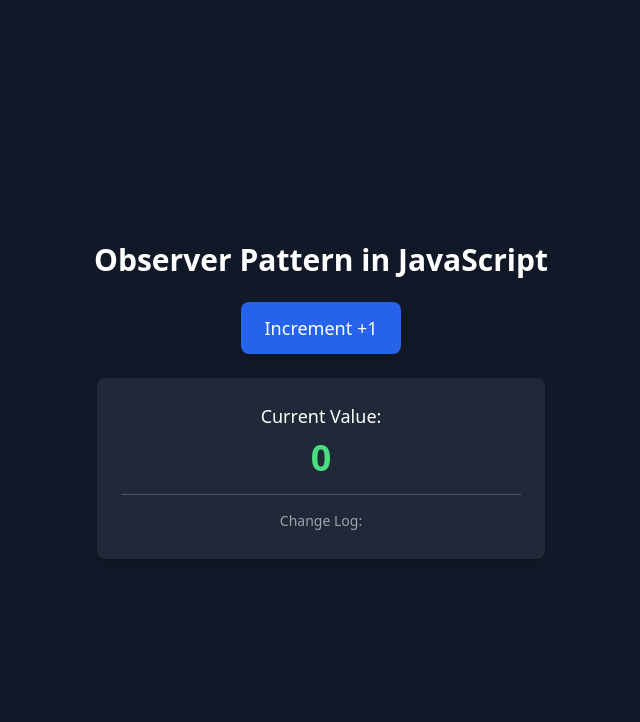
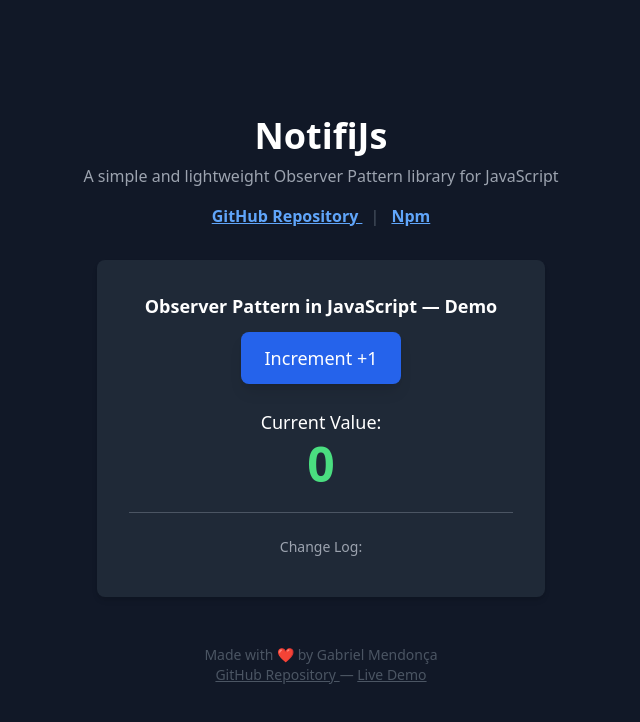
Before and after one commit to MendoncaGabriel/Notifi-Js, a website: page index.htm in a window 1280 px wide. Shown: the whole page, without its empty margins (319-959 px from the left). Drawn offline with nearby package versions, Linux system fonts and the light colour scheme.

Commit message:
fix: name lib and chage demo

```diff
--- a/index.htm
+++ b/index.htm
@@ -2,31 +2,61 @@
 <html lang="en">
 <head>
   <meta charset="UTF-8" />
-    <meta name="viewport" content="width=device-width, initial-scale=1.0" />
-    <title>Observer Pattern Demo</title>
+  <meta name="viewport" content="width=device-width, initial-scale=1" />
+  <title>NotifiJs - Observer Pattern Demo</title>
   <script src="https://cdn.tailwindcss.com"></script>
   <script src="index.js"></script>
 </head>
 <body class="bg-gray-900 text-white min-h-screen flex flex-col items-center justify-center p-6">
-    <h1 class="text-3xl font-bold mb-6 text-center">Observer Pattern in JavaScript</h1>
+
+  <header class="mb-8 text-center max-w-xl">
+    <h1 class="text-4xl font-extrabold mb-2">NotifiJs</h1>
+    <p class="text-gray-400 mb-4">A simple and lightweight Observer Pattern library for JavaScript</p>
+    <a href="https://github.com/MendoncaGabriel/Notifi-Js" target="_blank" rel="noopener"
+       class="text-blue-400 hover:text-blue-600 underline font-semibold">
+    GitHub Repository
+    </a>
+    <span class="mx-2 text-gray-600">|</span>
+    <a href="https://www.npmjs.com/package/notifijs" target="_blank" rel="noopener"
+       class="text-blue-400 hover:text-blue-600 underline font-semibold">
+      Npm
+    </a>
+  </header>
+
+  <main class="bg-gray-800 p-8 rounded-lg shadow-md w-full max-w-md text-center">
+    <p class="text-lg mb-3 font-semibold">Observer Pattern in JavaScript — Demo</p>
 
     <button id="btn"
       class="px-6 py-3 bg-blue-600 hover:bg-blue-700 transition-colors rounded-lg text-lg font-medium mb-6 shadow-lg">
       Increment +1
     </button>
 
-    <div class="bg-gray-800 p-6 rounded-lg shadow-md w-full max-w-md text-center">
-        <p class="text-lg mb-2">Current Value:</p>
-        <span id="result" class="text-4xl font-bold text-green-400 transition-all duration-300">0</span>
+    <div class="mb-6">
+      <p class="text-lg mb-1">Current Value:</p>
+      <span id="result" class="text-5xl font-bold text-green-400 transition-all duration-300">0</span>
+    </div>
 
-        <hr class="my-4 border-gray-600" />
+    <hr class="border-gray-600 mb-6" />
 
-        <p class="text-sm text-gray-400 mb-1">Change Log:</p>
-        <ul id="history" class="text-sm text-gray-300 space-y-1 max-h-32 overflow-y-auto">
+    <section>
+      <p class="text-sm text-gray-400 mb-2">Change Log:</p>
+      <ul id="history" class="text-sm text-gray-300 space-y-1 max-h-40 overflow-y-auto no-scrollbar" style="scrollbar-width:none;">
         <!-- history entries go here -->
       </ul>
-    </div>
+    </section>
+  </main>
 
+  <footer class="mt-12 text-center text-gray-600 text-sm max-w-xl">
+    <p>Made with ❤️ by Gabriel Mendonça</p>
+    <p>
+      <a href="https://github.com/MendoncaGabriel/Notifi-Js" target="_blank" rel="noopener" class="underline hover:text-gray-400">
+        GitHub Repository
+      </a> &mdash;
+      <a href="https://mendoncagabriel.github.io/Notifi-Js/" target="_blank" rel="noopener" class="underline hover:text-gray-400">
+        Live Demo
+      </a>
+    </p>
+  </footer>
 
   <script>
     const btnSubject = Subject();
@@ -48,5 +78,6 @@
       btnSubject.notify(count);
     });
   </script>
+
 </body>
 </html>
--- a/package.json
+++ b/package.json
@@ -1,6 +1,6 @@
 {
-  "name": "notifi",
-  "version": "1.0.1",
+  "name": "notifijs",
+  "version": "1.0.0",
   "description": "A lightweight and generic Observer pattern implementation in JavaScript using JSDoc type annotations. Ideal for decoupling logic and managing subscriptions to changes in your app.",
   "license": "ISC",
   "author": "Gabriel Andrade",
```
Also changed, not shown: README.md. Lines whose indentation alone changed are shown as unchanged.
